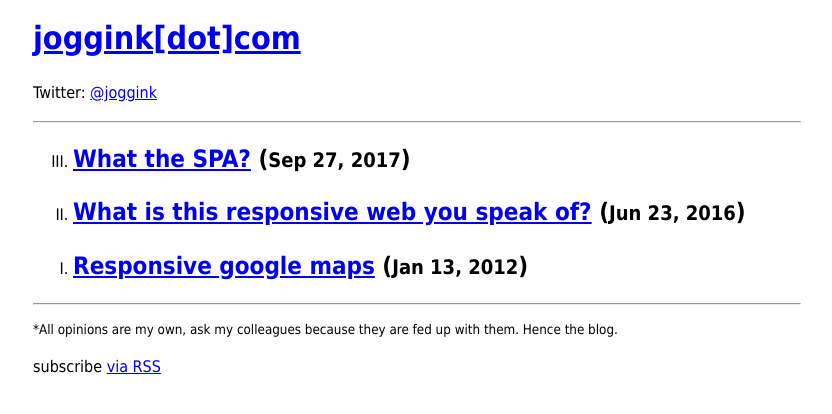
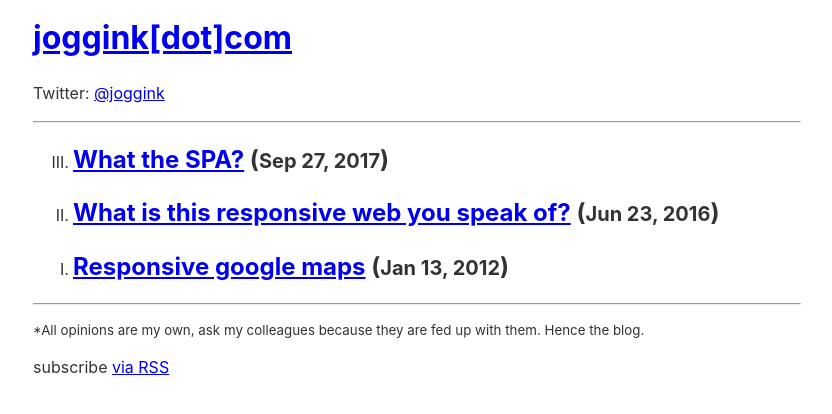
Before and after one commit to joggink/joggink.github.io, a Jekyll site: the page built from index.html, in a window 1280 px wide. Shown: the top 414 px of the page, without its empty margins (223-1055 px from the left). Built offline with Jekyll 4.4.1, drawn with Linux system fonts in a browser that asks for light colours.

Commit message:
adding default system fonts

```diff
--- a/_includes/head.html
+++ b/_includes/head.html
@@ -26,11 +26,11 @@
 	<style>
 	/* some say this is critical css */
 	body {
-		font-family: Tahoma, Geneva, sans-serif;
-		line-height: 1.4;
+		font: 1em/1.4 -apple-system,BlinkMacSystemFont,'Segoe UI',Roboto,Oxygen-Sans,Ubuntu,Cantarell,'Helvetica Neue',sans-serif;
 		margin: 0 auto;
 		padding: 1em;
 		max-width: 48em;
+		color: #333;
 	}
 	img {
 		max-width: 100%;
```
